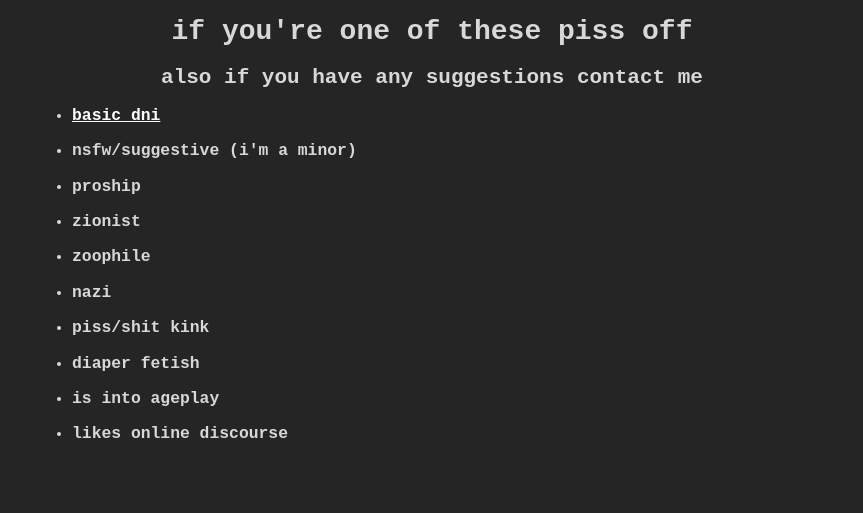
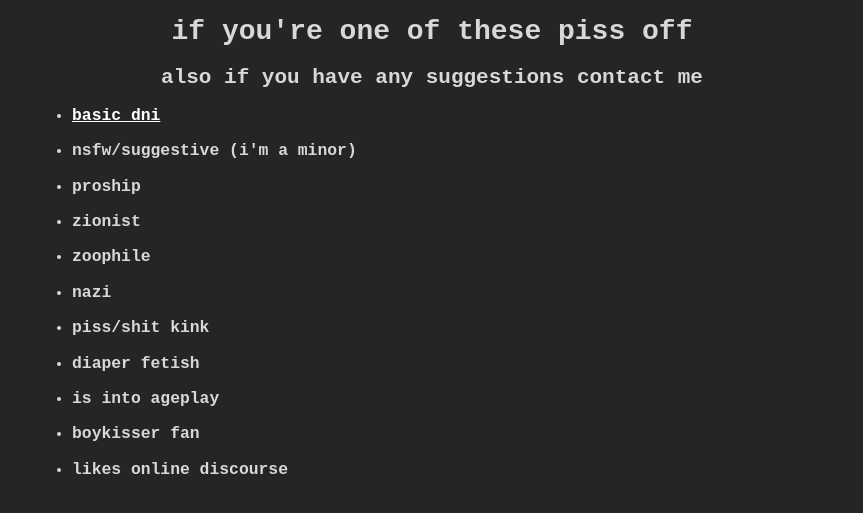
Before and after one commit to LaGamerLia666/lagamerlia666.github.io, a plain HTML site: page dni.html in a window 1280 px wide. Shown: the part 179-692 px from the top of the page, without its empty margins (208-1071 px from the left). Drawn offline with Linux system fonts and the light colour scheme.

Commit message:
Update dni.html

```diff
--- a/dni.html
+++ b/dni.html
@@ -27,6 +27,7 @@
 		<li><h3>piss/shit kink</li></h3>
 		<li><h3>diaper fetish</h3></li>
 		<li><h3>is into ageplay</h3></li>
+		<li><h3>boykisser fan</h3></li>
 		<li><h3>likes online discourse</li></h3>
 	</ul>
 </body>
```
